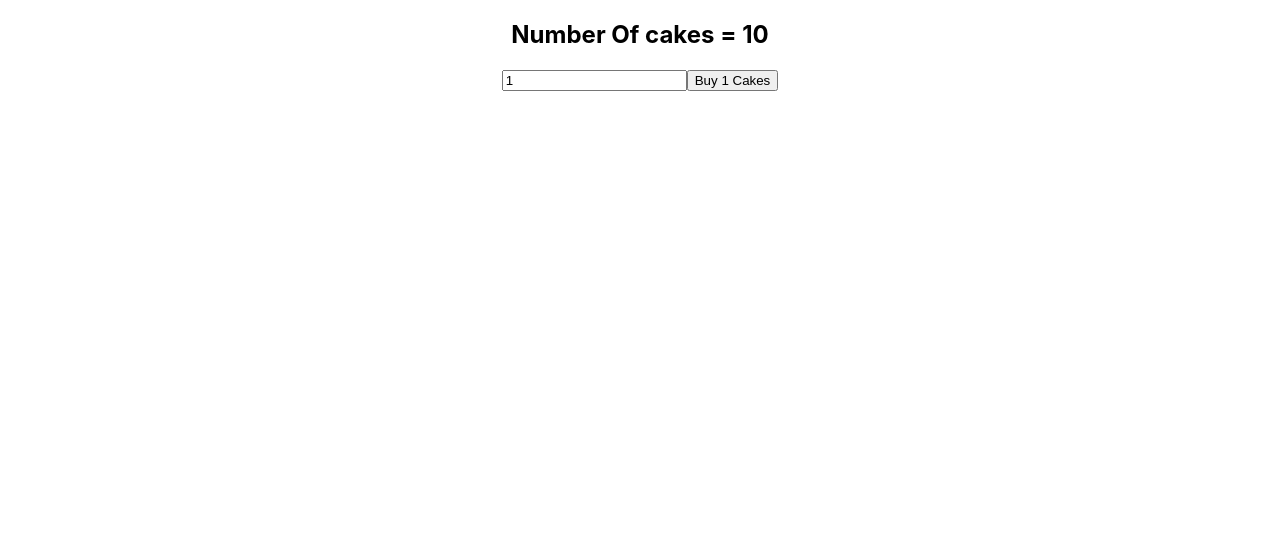
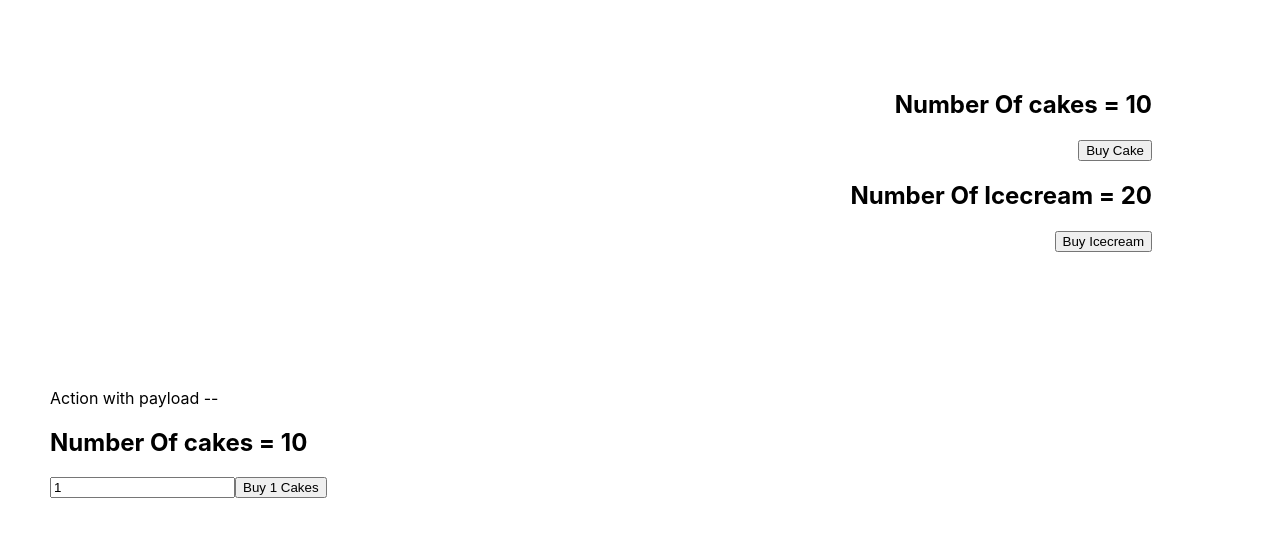
Before and after one commit to MizanurRahmann/react-redux, a React (Create React App) app: page / in a window 1280 px wide. Shown: the top 536 px of the page. Built offline with nearby package versions, Linux system fonts and the light colour scheme.

Commit message:
Redux dev tool.

```diff
--- a/package.json
+++ b/package.json
@@ -11,6 +11,7 @@
     "react-redux": "^7.2.0",
     "react-scripts": "3.4.1",
     "redux": "^4.0.5",
+    "redux-devtools-extension": "^2.13.8",
     "redux-logger": "^3.0.6"
   },
   "scripts": {
--- a/src/App.js
+++ b/src/App.js
@@ -11,10 +11,16 @@ function App() {
   return (
     <Provider store={store}>
       <div className="App">
-        {/* <CakeContainer />
-        <IceCreamContainer /> */}
+        <div style={{width: "80%", margin: "auto", marginTop: "20px", padding: "50px", textAlign: "right"}}>
+          <CakeContainer />
+          <IceCreamContainer />
+        </div>
+
         {/* <HooksCakeContainer /> */}
-        <NewCakeContainer />
+
+        <div style={{width: "80%", marginTop: "20px", padding: "50px", textAlign: "left"}}>
+          <NewCakeContainer />
+        </div>
       </div>
     </Provider>
   );
--- a/src/components/NewCakeContainer.js
+++ b/src/components/NewCakeContainer.js
@@ -6,6 +6,7 @@ function NewCakeContainer(props) {
     const [number, setNumber] = useState(1);
     return (
         <div>
+            <p>Action with payload --</p>
             <h2>Number Of cakes = { props.numOfCakes }</h2>
             <input type="text" value={number} onChange={e => setNumber(e.target.value)}/>
             <button onClick={() => props.buyCake(number)}>Buy {number} Cakes</button>
--- a/src/redux/store.js
+++ b/src/redux/store.js
@@ -1,7 +1,8 @@
 import {createStore, applyMiddleware} from 'redux';
+import { composeWithDevTools } from 'redux-devtools-extension';
 import logger from 'redux-logger';
 import rootReducer from './rootReducer';
 
-const store = createStore(rootReducer, applyMiddleware(logger));
+const store = createStore(rootReducer, composeWithDevTools(applyMiddleware(logger)));
 
 export default store;
```
Also changed, not shown: 1 other file (tests, documents, lock files or other folders).
